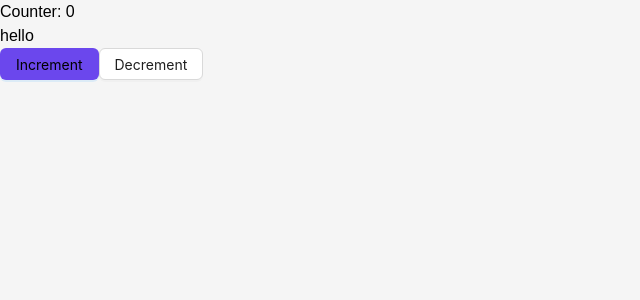
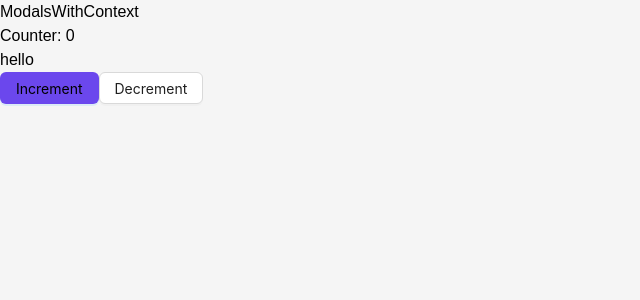
Before and after one commit to felix-le/assignment-fe, a React (Create React App) app: page / in a window 1280 px wide. Shown: the top 300 px of the page, without its empty margins (0-640 px from the left). Built offline with nearby package versions, Linux system fonts and the light colour scheme.

Commit message:
done redux

```diff
--- a/src/App.tsx
+++ b/src/App.tsx
@@ -1,25 +1,11 @@
-import { Button } from "antd";
-
-import { useDispatch, useSelector } from "react-redux";
-import { increment, decrement } from "./redux/actions/modalActions";
+import Modal from "./components/modal";
 
 function App() {
-  const count = useSelector((state: any) => state.count);
-  const dispatch = useDispatch();
-
   return (
     <>
-      <h1>Counter: {count}</h1>
-      <p>hello</p>
-
-      <Button
-        type="primary"
-        className="text-primary bg-brand"
-        onClick={() => dispatch(increment())}
-      >
-        Increment
-      </Button>
-      <Button onClick={() => dispatch(decrement())}>Decrement</Button>
+      <>
+        <Modal />
+      </>
     </>
   );
 }
--- a/src/components/modal/ModalWithContext.tsx
+++ b/src/components/modal/ModalWithContext.tsx
@@ -1,9 +1,9 @@
 import { Button } from "antd";
 
 import { useDispatch, useSelector } from "react-redux";
-import { increment, decrement } from "@redux/actions/modalActions";
+import { increment, decrement } from "../../redux/actions/modalActions";
 
-import Modal from "./Modal";
+// import Modal from "./Modal";
 
 function ModalsWithContext() {
   const count = useSelector((state: any) => state.count);
@@ -23,7 +23,7 @@ function ModalsWithContext() {
         Increment
       </Button>
       <Button onClick={() => dispatch(decrement())}>Decrement</Button>
-      <Modal />
+      {/* <Modal /> */}
     </>
   );
 }
--- a/src/components/modal/index.ts
+++ b/src/components/modal/index.ts
@@ -1,3 +1,3 @@
-import ModalsWithContext from "./ModalWithContext";
+import ModalWithContext from "./ModalWithContext";
 
-export default ModalsWithContext;
+export default ModalWithContext;
```
Also changed, not shown: tsconfig.json (+3 -16 lines).
